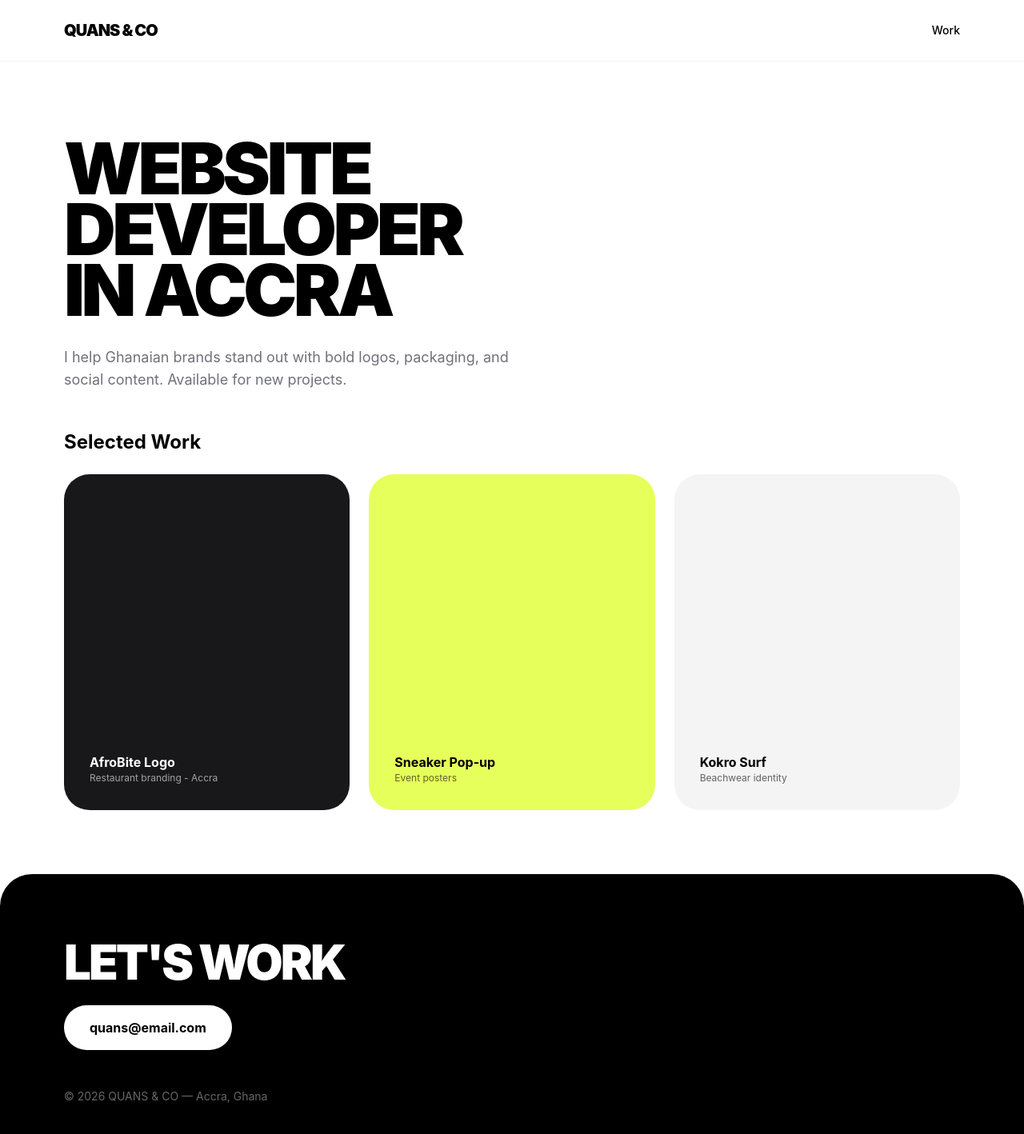
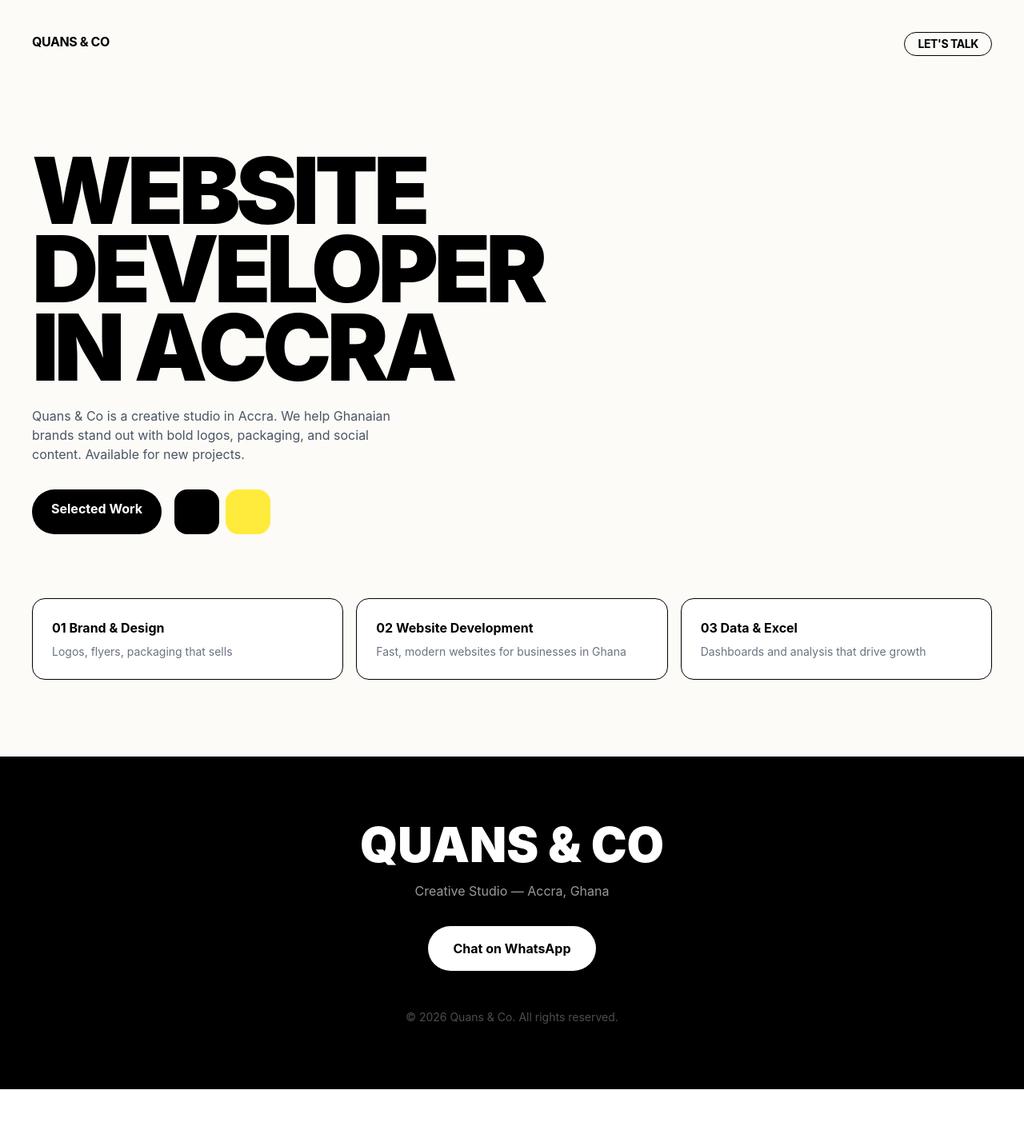
Before and after one commit to degraftquans-png/degraft-portfolio, a React (Vite) app: page / in a window 1280 px wide. Shown: the top 1418 px of the page at 80% size. After the commit the page ends 1362 px from the top, so only its background shows below. Built offline with nearby package versions, Linux system fonts and the light colour scheme.

Commit message:
rebrand to Quans & Co company

```diff
--- a/src/App.jsx
+++ b/src/App.jsx
@@ -1,40 +1,42 @@
 export default function App() {
   return (
-    <main className="bg-white min-h-screen text-black selection:bg-black selection:text-white">
-      <nav className="flex justify-between items-center px-6 md:px-20 py-6 sticky top-0 bg-white/80 backdrop-blur-md z-50 border-b border-zinc-100">
-        <h1 className="font-black tracking-tighter text-xl">QUANS & CO</h1>
-        <a href="#work" className="text-sm font-medium hover:opacity-60">Work</a>
+    <main className="min-h-screen bg-[#fcfbf7] text-black font-sans">
+      {/* NAV */}
+      <nav className="flex justify-between p-6 md:p-10 font-bold tracking-tight">
+        <span>QUANS & CO</span>
+        <a href="#contact" className="border border-black px-4 py-1 rounded-full text-sm">LET'S TALK</a>
       </nav>
 
-      <section className="px-6 md:px-20 pt-16 md:pt-24 pb-12">
-        <h1 className="text-[13vw] md:text-[7vw] font-black tracking-tighter leading-[0.85]">
+      {/* HERO - COMPANY STYLE */}
+      <section className="px-6 md:px-10 mt-10 md:mt-20">
+        <h1 className="text-[13vw] md:text-[9vw] font-black leading-[0.85] tracking-tighter uppercase">
           WEBSITE<br/>DEVELOPER<br/>IN ACCRA
         </h1>
-        <p className="mt-8 max-w-xl text-zinc-500 text-lg">
-          I help Ghanaian brands stand out with bold logos, packaging, and social content. Available for new projects.
+        <p className="mt-6 max-w-md text-gray-600">
+          Quans & Co is a creative studio in Accra. We help Ghanaian brands stand out with bold logos, packaging, and social content. Available for new projects.
         </p>
-      </section>
-
-      <section id="work" className="px-6 md:px-20 pb-20">
-        <h2 className="text-2xl font-bold mb-6">Selected Work</h2>
-        <div className="grid md:grid-cols-3 gap-6">
-          <div className="h-[420px] rounded-[32px] bg-zinc-900 text-white p-8 flex flex-col justify-end">
-            <h3 className="font-bold">AfroBite Logo</h3><p className="text-xs opacity-60">Restaurant branding - Accra</p>
-          </div>
-          <div className="h-[420px] rounded-[32px] bg-[#e7ff5a] p-8 flex flex-col justify-end">
-            <h3 className="font-bold">Sneaker Pop-up</h3><p className="text-xs opacity-60">Event posters</p>
-          </div>
-          <div className="h-[420px] rounded-[32px] bg-zinc-100 p-8 flex flex-col justify-end">
-            <h3 className="font-bold">Kokro Surf</h3><p className="text-xs opacity-60">Beachwear identity</p>
+        <div className="mt-8 flex gap-4">
+          <a href="#work" className="bg-black text-white px-6 py-3 rounded-full font-bold">Selected Work</a>
+          <div className="flex gap-2">
+            <div className="w-14 h-14 bg-black rounded-2xl"></div>
+            <div className="w-14 h-14 bg-[#ffeb3b] rounded-2xl"></div>
           </div>
         </div>
       </section>
 
-      <footer id="contact" className="px-6 md:px-20 py-20 bg-black text-white rounded-t-[40px]">
-        <h2 className="text-4xl md:text-6xl font-black tracking-tighter">LET'S WORK</h2>
-        <a href="mailto:quans@email.com" className="inline-block mt-6 bg-white text-black px-8 py-4 rounded-full font-bold">quans@email.com</a>
-        <p className="mt-12 text-white/40 text-sm">© 2026 QUANS & CO — Accra, Ghana</p>
+      {/* SERVICES */}
+      <section id="work" className="mt-20 px-6 md:px-10 grid md:grid-cols-3 gap-4">
+        <div className="bg-white border p-6 rounded-2xl"><h3 className="font-bold">01 Brand & Design</h3><p className="text-sm text-gray-500 mt-2">Logos, flyers, packaging that sells</p></div>
+        <div className="bg-white border p-6 rounded-2xl"><h3 className="font-bold">02 Website Development</h3><p className="text-sm text-gray-500 mt-2">Fast, modern websites for businesses in Ghana</p></div>
+        <div className="bg-white border p-6 rounded-2xl"><h3 className="font-bold">03 Data & Excel</h3><p className="text-sm text-gray-500 mt-2">Dashboards and analysis that drive growth</p></div>
+      </section>
+
+      <footer id="contact" className="mt-24 bg-black text-white p-10 md:p-20 text-center">
+        <h2 className="text-4xl md:text-6xl font-black">QUANS & CO</h2>
+        <p className="mt-4 text-white/60">Creative Studio — Accra, Ghana</p>
+        <a href="https://wa.me/233XXXXXXXXX" className="inline-block mt-8 bg-white text-black px-8 py-4 rounded-full font-bold">Chat on WhatsApp</a>
+        <p className="mt-12 text-white/30 text-sm">© 2026 Quans & Co. All rights reserved.</p>
       </footer>
     </main>
-  );
+  )
 }
```
